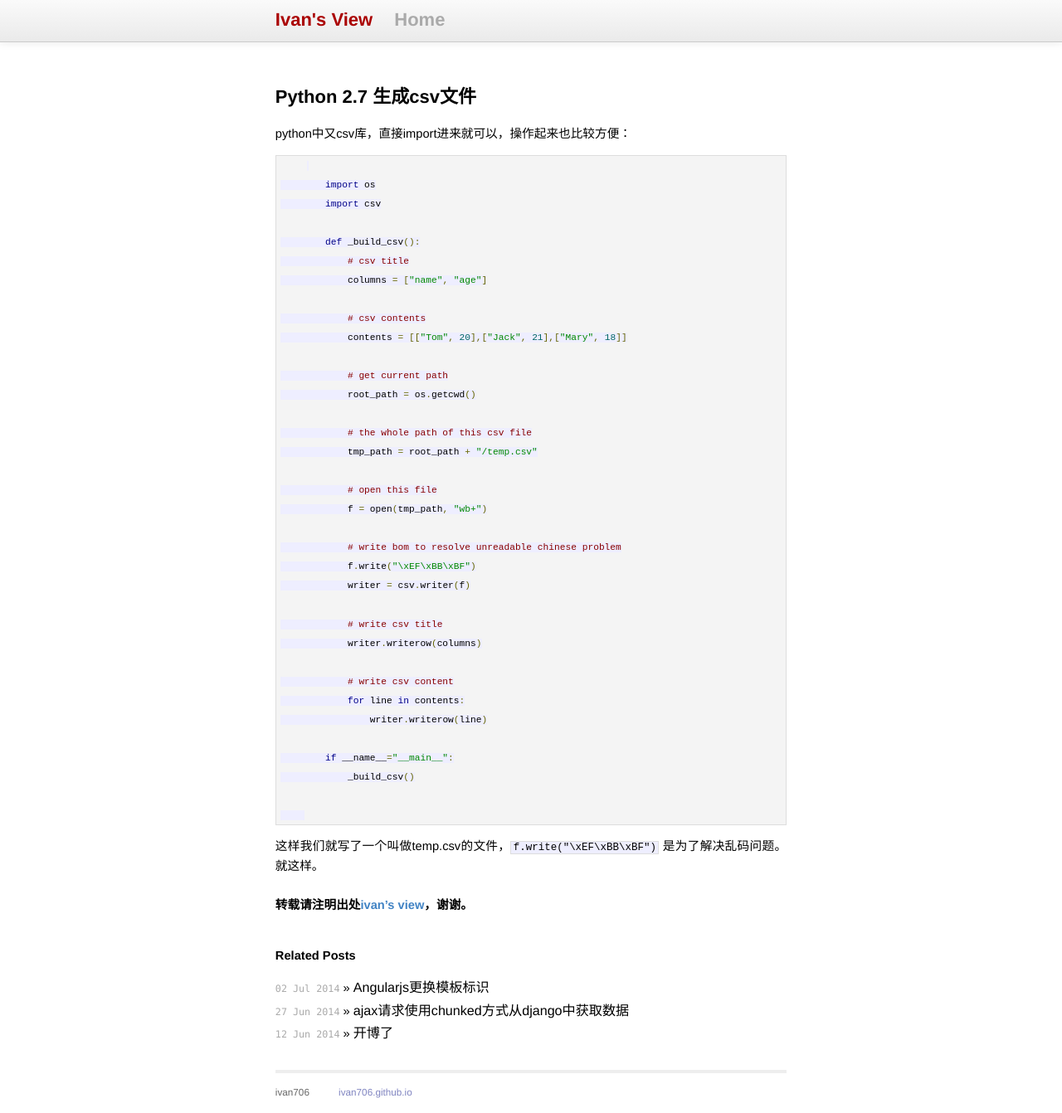
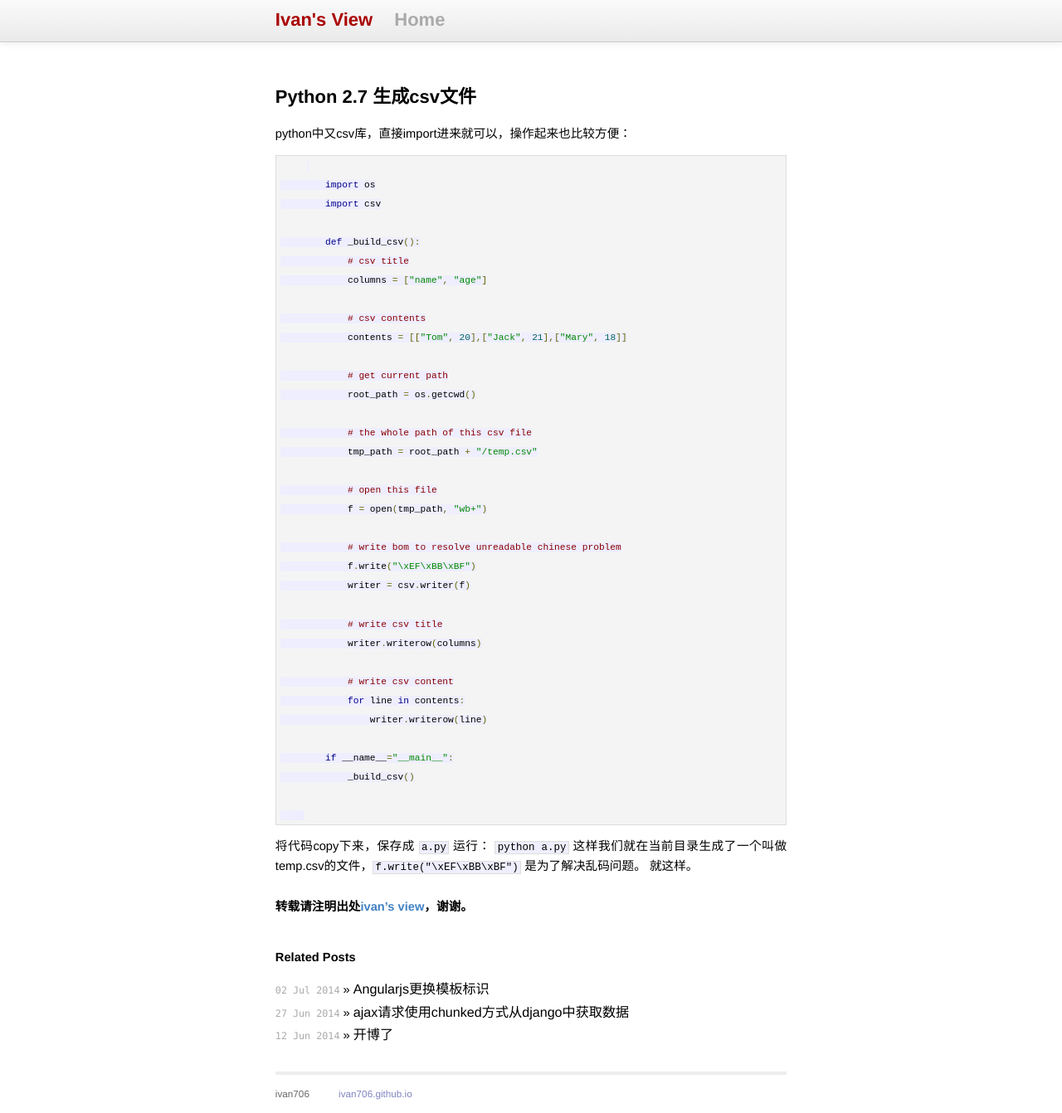
Before and after one commit to ivan706/ivan706.github.io, a Jekyll site: the page built from _posts/2014-08-15-createcsvfileinpython.md, in a window 1280 px wide. Shown: the whole page at 83% size. Built offline with Jekyll 4.4.1, drawn with Linux system fonts in a browser that asks for light colours; Markdown is read by kramdown in place of the engine named in the settings; comment, search, counter and statistics services are not loaded.

````diff
--- a/_posts/2014-08-15-createcsvfileinpython.md
+++ b/_posts/2014-08-15-createcsvfileinpython.md
@@ -47,7 +47,9 @@ python中又csv库，直接import进来就可以，操作起来也比较方便
     </code>
 </pre>
 
-这样我们就写了一个叫做temp.csv的文件，```f.write("\xEF\xBB\xBF")``` 是为了解决乱码问题。
+将代码copy下来，保存成 ```a.py```
+运行： ```python a.py```
+这样我们就在当前目录生成了一个叫做temp.csv的文件，```f.write("\xEF\xBB\xBF")``` 是为了解决乱码问题。
 就这样。
 
-#####转载请注明出处[ivan's view](http://blog.ivan706.com/2014/07/02/angularjstemplatechangesymbol.html)，谢谢。
+#####转载请注明出处[ivan's view](http://blog.ivan706.com/2014/08/15/createcsvfileinpython.html)，谢谢。
````
